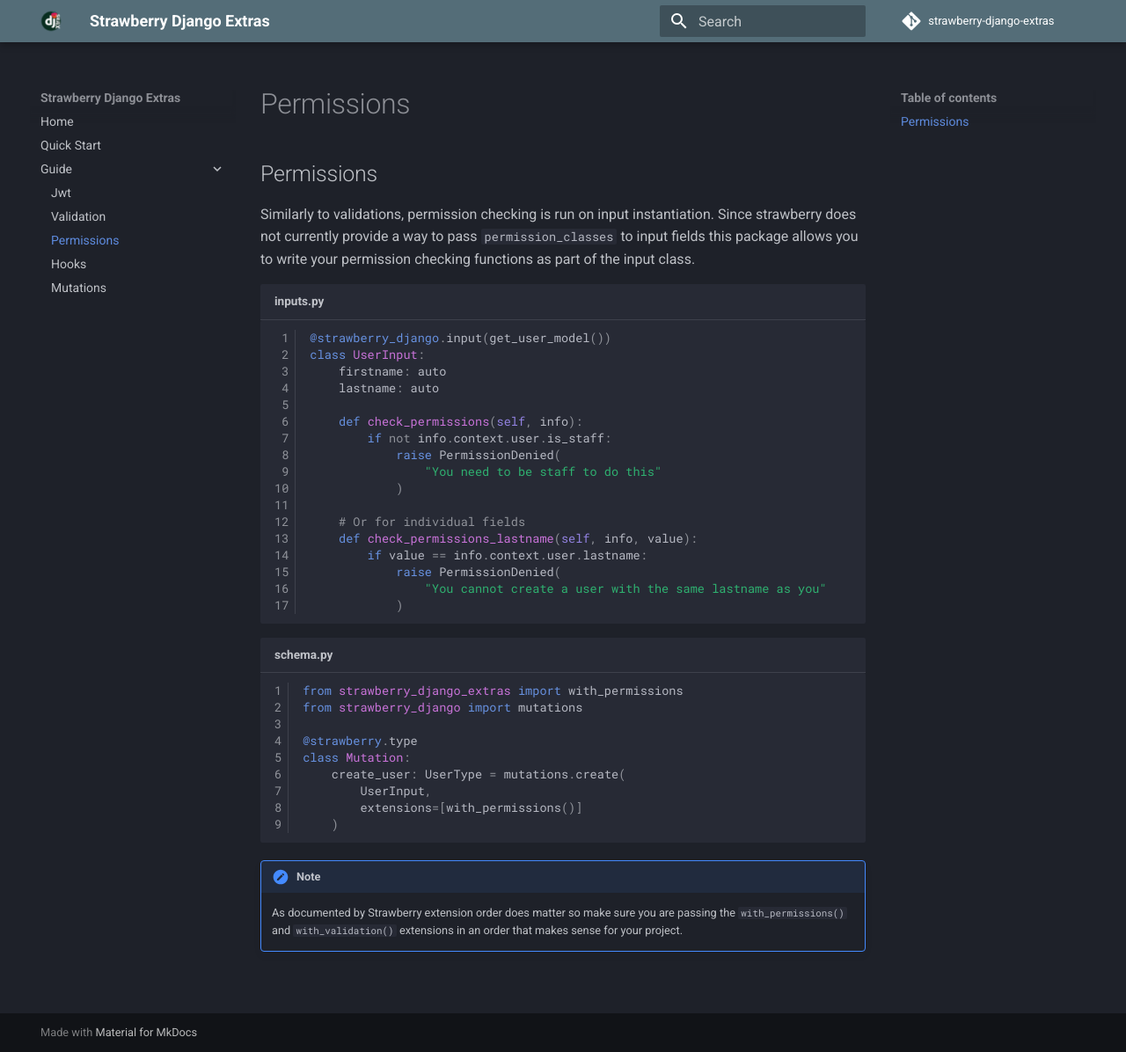
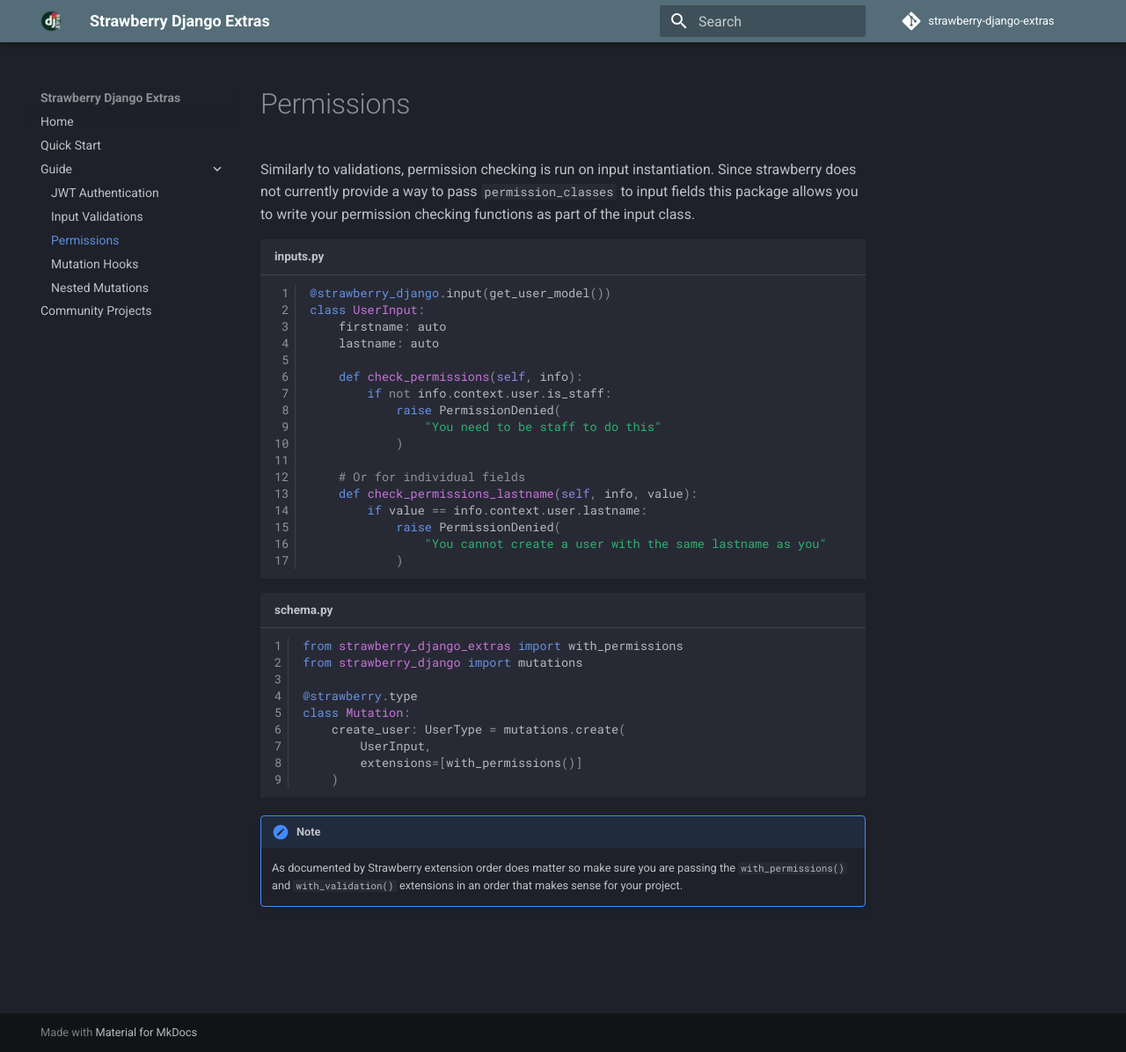
Before and after one commit to m4riok/strawberry-django-extras, an MkDocs documentation site: the page built from docs/guide/permissions.md, in a window 1280 px wide and 1196 px high. Shown: the whole window at 88% size. Built offline with MkDocs 1.6.1 and Material for MkDocs 9.7.7, drawn with Linux system fonts in a browser that asks for light colours; comment, search, counter and statistics services are not loaded.

Commit message:
docs update

```diff
--- a/docs/guide/jwt.md
+++ b/docs/guide/jwt.md
@@ -1,3 +1,5 @@
+# JWT Authentication
+
 For installation and basic configuration instructions please refer to the [quick start guide](../quickstart.md).
 
 ## Settings
@@ -9,7 +11,7 @@
     'JWT_ALGORITHM': 'EdDSA',
     'JWT_VERIFY_EXPIRATION': True,
     'JWT_LONG_RUNNING_REFRESH_TOKEN': True,
-    'JWT_EXPIRATION_DELTA': datetime.timedelta(minutes=5)
+    'JWT_EXPIRATION_DELTA': datetime.timedelta(minutes=5),
     'JWT_REFRESH_EXPIRATION_DELTA': datetime.timedelta(days=7),
     'JWT_AUTHENTICATE_INTROSPECTION': True,
     'JWT_REFRESH_TOKEN_N_BYTES': 64,
--- a/docs/guide/permissions.md
+++ b/docs/guide/permissions.md
@@ -1,4 +1,5 @@
-## Permissions
+# Permissions
+
 Similarly to validations, permission checking is run on input instantiation. Since strawberry does not currently provide a way to pass `permission_classes` to input fields
 this package allows you to write your permission checking functions as part of the input class.
 
--- a/mkdocs.yml
+++ b/mkdocs.yml
@@ -69,3 +69,4 @@
     - guide/permissions.md
     - guide/hooks.md
     - guide/mutations.md
+  - community-projects.md
```
Also changed, not shown: docs/community-projects.md (added, +8 -0 lines), docs/guide/hooks.md (+2 -1 lines), docs/guide/mutations.md (+2 -1 lines), docs/guide/validation.md (+2 -1 lines).
